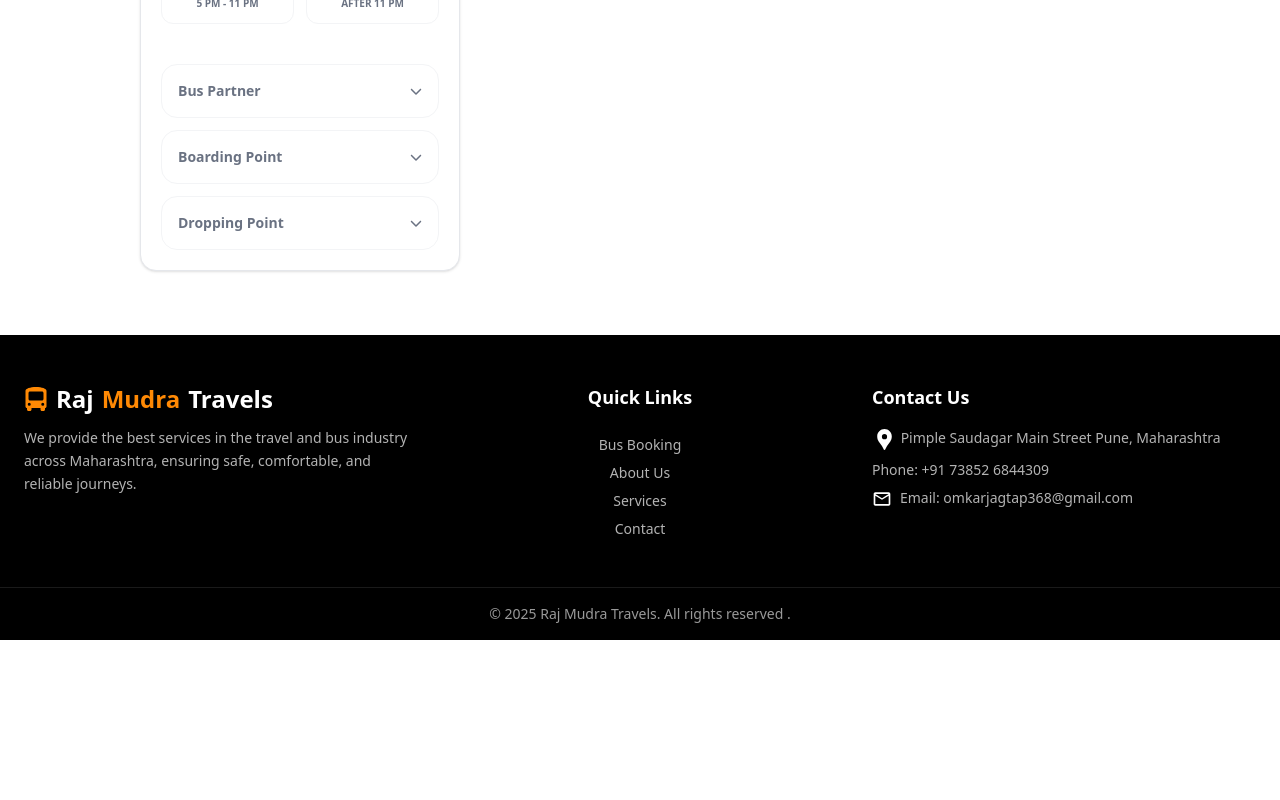
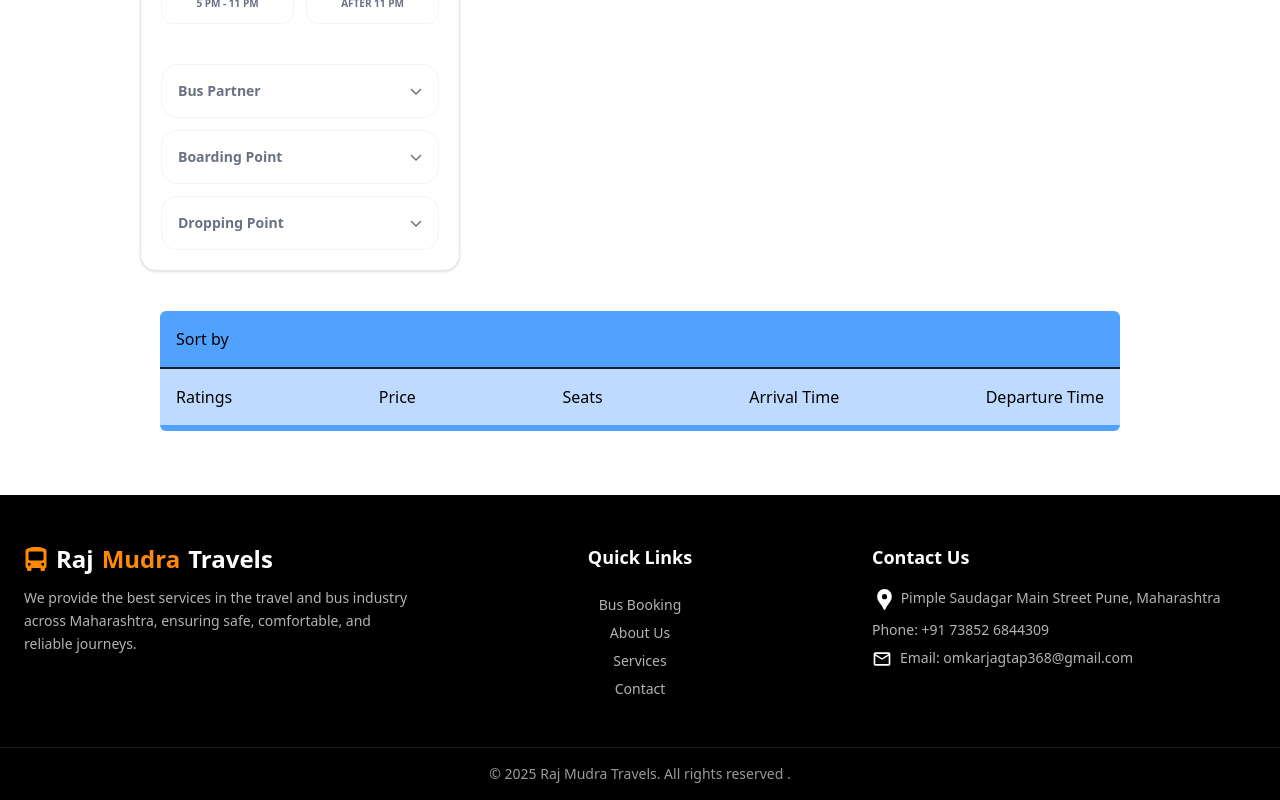
Before and after one commit to omkar-jagtap8443/Bus-Booking-Website, a React (Vite) app: page /s-to-d in a window 1280 px wide. Shown: the part 1032-1832 px from the top of the page. Before the commit the page ends 1672 px from the top, so only its background shows below. Built offline with nearby package versions, Linux system fonts and the light colour scheme.

Commit message:
Sort card is donne

```diff
--- a/src/components/BusBooking/Leftcard.jsx
+++ b/src/components/BusBooking/Leftcard.jsx
@@ -1,4 +1,5 @@
 import React, { useState } from 'react';
+
 import {
   FaRegSnowflake,
   FaChair,
@@ -106,7 +107,10 @@ const Leftcard = () => {
           </button>
         ))}
       </div>
+
     </div>
+
+
   );
 };
 
--- /dev/null
+++ b/src/components/BusBooking/Sortcard.jsx
@@ -0,0 +1,37 @@
+ import  {FaWind} from 'react-icons/fa6';
+
+ const Sortcard =()=>{
+
+   const data =[
+
+
+         {  label: "Ratings " ,icon: <FaWind /> },
+         {  label: "Price" ,icon: <FaWind /> },
+         {  label: "Seats" ,icon: <FaWind /> },
+         {  label: "Arrival Time" ,icon: <FaWind /> },
+         {  label: "Departure Time" ,icon: <FaWind /> },
+
+]
+    return(
+        <div className='bg-blue-400 rounded-md border-gray-200 overflow:hidden w-240 mx-auto h-30' >
+
+        <div className='flex p-4'>
+         <h1 className>Sort by</h1>
+
+        </div>
+                    <div className='bg-black/80 w-full h-0.5'> </div>
+                    <div className='bg-blue-200 p-4'>
+                     <ul className='flex justify-between items-center'>
+                        {data.map((user)=>(
+                        <li key={user.id}>{user.label} </li>
+                     ))}
+                     </ul>
+
+
+
+
+                    </div>
+        </div>
+    )
+ }
+ export default Sortcard;
--- a/src/pages/Busdetails.jsx
+++ b/src/pages/Busdetails.jsx
@@ -1,6 +1,7 @@
 import React from 'react'
 import Search from '../components/Home/Search'
 import Leftcard from '../components/BusBooking/Leftcard'
+import Sortcard from '../components/BusBooking/Sortcard'
 
 const Busdetails = () => {
   return (
@@ -8,6 +9,8 @@ const Busdetails = () => {
 
   <Search/>
   <Leftcard/>
+  <Sortcard/>
+
 </div>
 
 
```
